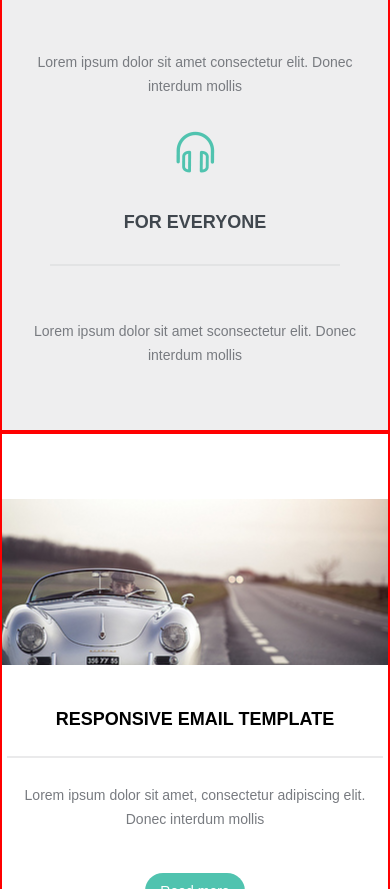
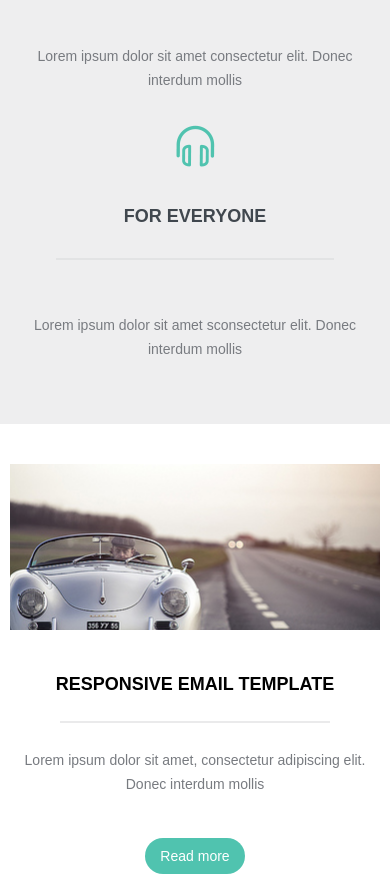
Before and after one commit to kasiapiekarz/PSDtoHTML, a plain HTML site: page elena-mail/index.html in a window 390 px wide. Shown: the part 1111-2000 px from the top of the page. Drawn offline with nearby package versions, Linux system fonts and the light colour scheme.

Commit message:
media queries

```diff
--- a/elena-mail/css/style.css
+++ b/elena-mail/css/style.css
@@ -514,66 +514,105 @@ footer .container::after {
 }
 
 @media only screen and (max-width:730px) {
-    .container{
-        border:2px solid red;
-
-    }
-    #features .container .col, #services .container .col, #about .container .col, #section6 .container .col , #section7 .container .col {
-        display: block;
-        width: 100%;
-    }
-    #services h3, #about h3,#servicesII h3, #section6 h3, #section7 h3{
-        text-align: center;
-    }
-    #services p, #about .col,#about .col p,#servicesII p, #section6 p, #section7 p{
-        text-align: center;
-    }
-   #services .col button, #servicesII button, #section6 button, #section7 button{
-        margin: 10px auto;
-
-    }
     #services .col1 {
         margin-left: 0;
     }
     #services .col2 {
         margin-right: 0;
-
     }
-    #section6 .col{
-        margin-left:0;
-        margin-right:0;
+    #features .container .col,
+    #services .container .col,
+    #about .container .col,
+    #section6 .container .col,
+    #section7 .container .col {
+        display: block;
+        width: 95%;
+        margin: 0 auto;
+    }
+    #services h3,
+    #about h3,
+    #servicesII h3,
+    #section6 h3,
+    #section7 h3 {
+        text-align: center;
+    }
+    #services p,
+    #about .col,
+    #about .col p,
+    #servicesII p,
+    #section6 p,
+    #section7 p {
+        text-align: center;
+    }
+    #services .col button,
+    #servicesII button,
+    #section6 button,
+    #section7 button {
+        margin: 10px auto;
+    }
+    #section6 .col {
+        margin-left: 0;
+        margin-right: 0;
     }
     #servicesII .container,
     #section6 .container,
-    #section7 .container,footer
-   {
+    #section7 .container,
+    footer {
         padding-left: 0;
     }
-    #about .col{
-        margin:0;
+    #services .col1{
+        padding-bottom: 40px;
     }
-    .photo{
-        width:75%;
-        margin:0 auto;
-
+    #about .col {
+        margin: 0;
+        padding-top: 40px;
     }
-    #section7 div.col{
-        float:none;
+    #about .col h3 {
+        margin-top: 20px;
     }
-
-
-    #section7 div.col2{
-        padding: 0;
+    .photo {
+        width: 75%;
+        margin: 0 auto;
+    }
+    #section6 {
+        padding-top: 0;
+    }
+    #section6 div.col2 {
+        padding-top: 40px;
+    }
+    #section7 div.col {
+        float: none;
+    }
+    #section7 div.photo {
+        background-position: center;
+        background-size: auto;
         margin: 0;
     }
-    footer .copyright{
+    #section7 div.col2 {
+        padding: 20px 0 0 0;
+        margin: 0;
+    }
+    #services h3::after,
+    #servicesII h3::after,
+    #about h3::after,
+    #section8 h3::after,
+    #section7 h3::after,
+    #section6 h3::after {
+        content: "";
+        display: block;
+        margin: 25px auto;
+        width: 75%;
+        border-bottom: 2px solid #eaeaeb;
+    }
+    footer .copyright {
         float: none;
     }
-    footer p{
+    footer p {
         text-align: center;
     }
-    footer .social{
+    footer .social {
         float: none;
         text-align: center;
+        margin-top: 20px;
     }
 }
```
